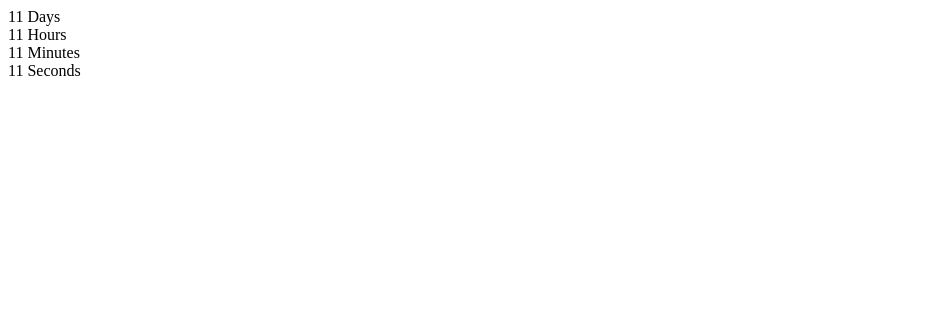
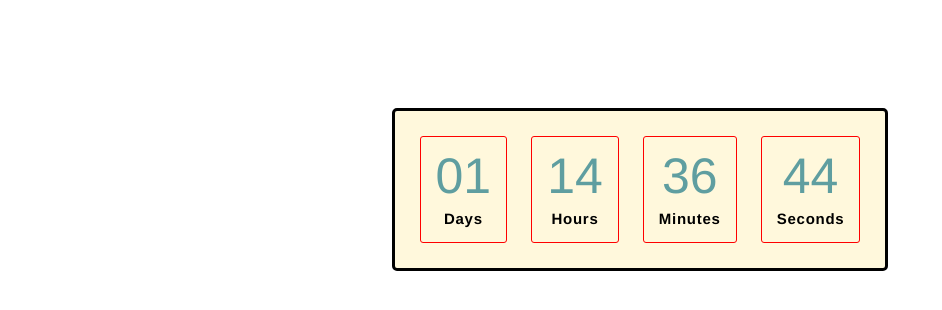
Before and after one commit to petroDavydov/goit-js-hw-11-timer, a plain HTML site: page index.html in a window 1280 px wide. Shown: the whole page, without its empty margins (0-942 px from the left). Drawn offline with Linux system fonts and the light colour scheme.

Commit message:
add timer

```diff
--- a/index.html
+++ b/index.html
@@ -4,6 +4,7 @@
     <meta charset="UTF-8" />
     <meta http-equiv="X-UA-Compatible" content="IE=edge" />
     <meta name="viewport" content="width=device-width, initial-scale=1.0" />
+    <link rel="stylesheet" href="./style.css" />
     <title>Count-Down Timer</title>
   </head>
   <body>
--- a/main.js
+++ b/main.js
@@ -0,0 +1,56 @@
+const refs = {
+  timer: document.querySelector("#timer-1"),
+  days: document.querySelector('[data-value="days"]'),
+  hours: document.querySelector('[data-value="hours"]'),
+  mins: document.querySelector('[data-value="mins"]'),
+  secs: document.querySelector('[data-value="secs"]'),
+};
+
+class CountdownTimer {
+  constructor({ selector, targetDate }) {
+    this.selector = selector;
+    this.targetDate = targetDate;
+  }
+
+  interval = setInterval(() => {
+    const date = Date.now();
+    const timerDate = this.targetDate - date;
+    changeTime(timerDate);
+    stopText(timerDate);
+  }, 1000);
+}
+
+function pad(value) {
+  return String(value).padStart(2, "0");
+}
+
+function changeTime(time) {
+  const days = pad(Math.floor(time / (1000 * 60 * 60 * 24)));
+  const hours = pad(
+    Math.floor((time % (1000 * 60 * 60 * 24)) / (1000 * 60 * 60))
+  );
+  const mins = pad(Math.floor((time % (1000 * 60 * 60)) / (1000 * 60)));
+  const secs = pad(Math.floor((time % (1000 * 60)) / 1000));
+  refs.days.textContent = `${days}`;
+  refs.hours.textContent = `${hours}`;
+  refs.mins.textContent = `${mins}`;
+  refs.secs.textContent = `${secs}`;
+}
+
+function stopText(time) {
+  if (time < 0) {
+    refs.timer.textContent = `Promotion is Over!`;
+    refs.timer.style.fontSize = "30px";
+    refs.timer.style.color = "red";
+    refs.timer.style.fontFamily = "Georgia";
+    refs.timer.style.letterSpacing = "0.05em";
+    refs.timer.style.fontWeight = "700";
+    refs.timer.style.textAlign = "center";
+    refs.timer.style.marginTop = "100px";
+  }
+}
+
+new CountdownTimer({
+  selector: "#timer-1",
+  targetDate: new Date("Aug 3, 2021"),
+});
--- /dev/null
+++ b/style.css
@@ -0,0 +1,37 @@
+* {
+  text-align: center;
+}
+
+#timer-1 {
+  background-color: azure;
+  margin-top: 100px;
+  background-color: cornsilk;
+  display: inline-block;
+  padding: 15px;
+  border: 3px solid black;
+  border-radius: 5px;
+}
+
+.field {
+  display: inline-block;
+  margin: 10px;
+  border: 1px solid red;
+  border-radius: 3px;
+  padding: 10px;
+}
+
+.value {
+  font-family: "Franklin Gothic Medium", "Arial Narrow", Arial, sans-serif;
+  font-size: 50px;
+  color: cadetblue;
+  padding: 5px;
+}
+
+.label {
+  display: block;
+  padding: 5px;
+  font-family: "Franklin Gothic Medium", "Arial Narrow", Arial, sans-serif;
+  font-size: 15px;
+  font-weight: 700;
+  letter-spacing: 0.05em;
+}
```
Also changed, not shown: 1 other file.
